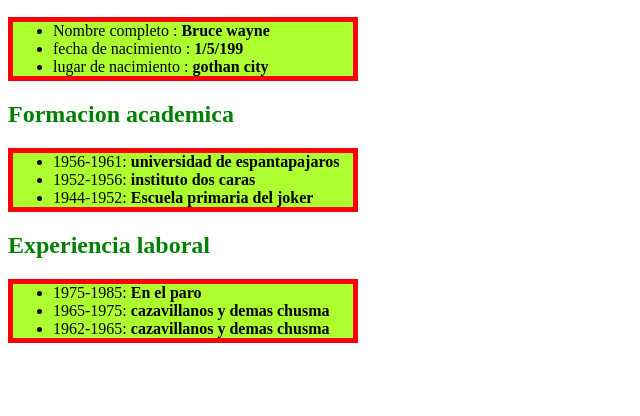
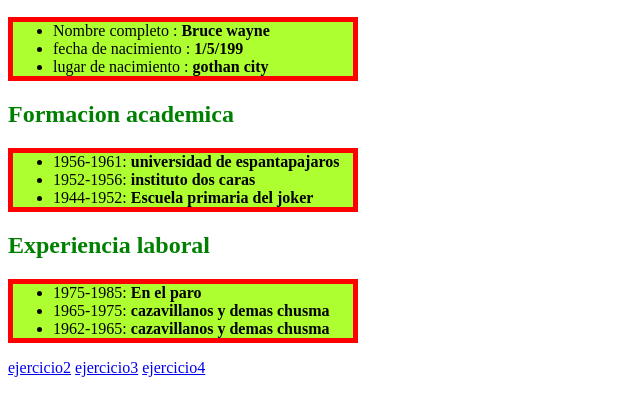
Before and after one commit to edgar-1993/ejercicios-nucba, a plain HTML site: page index.html in a window 1280 px wide. Shown: the part 96-512 px from the top of the page, without its empty margins (0-640 px from the left). Drawn offline with Linux system fonts and the light colour scheme.

Commit message:
agrego links de otros ejercicios

```diff
--- a/index.html
+++ b/index.html
@@ -33,6 +33,9 @@
         <li>1962-1965: <strong>cazavillanos y demas chusma</strong></li>
 
     </ul>
+    <a href="/ejercicio2.html">ejercicio2</a>
+    <a href="/ejercicio3.html">ejercicio3</a>
+    <a href="/ejercicio4.html">ejercicio4</a>
 
 </body>
 
```
